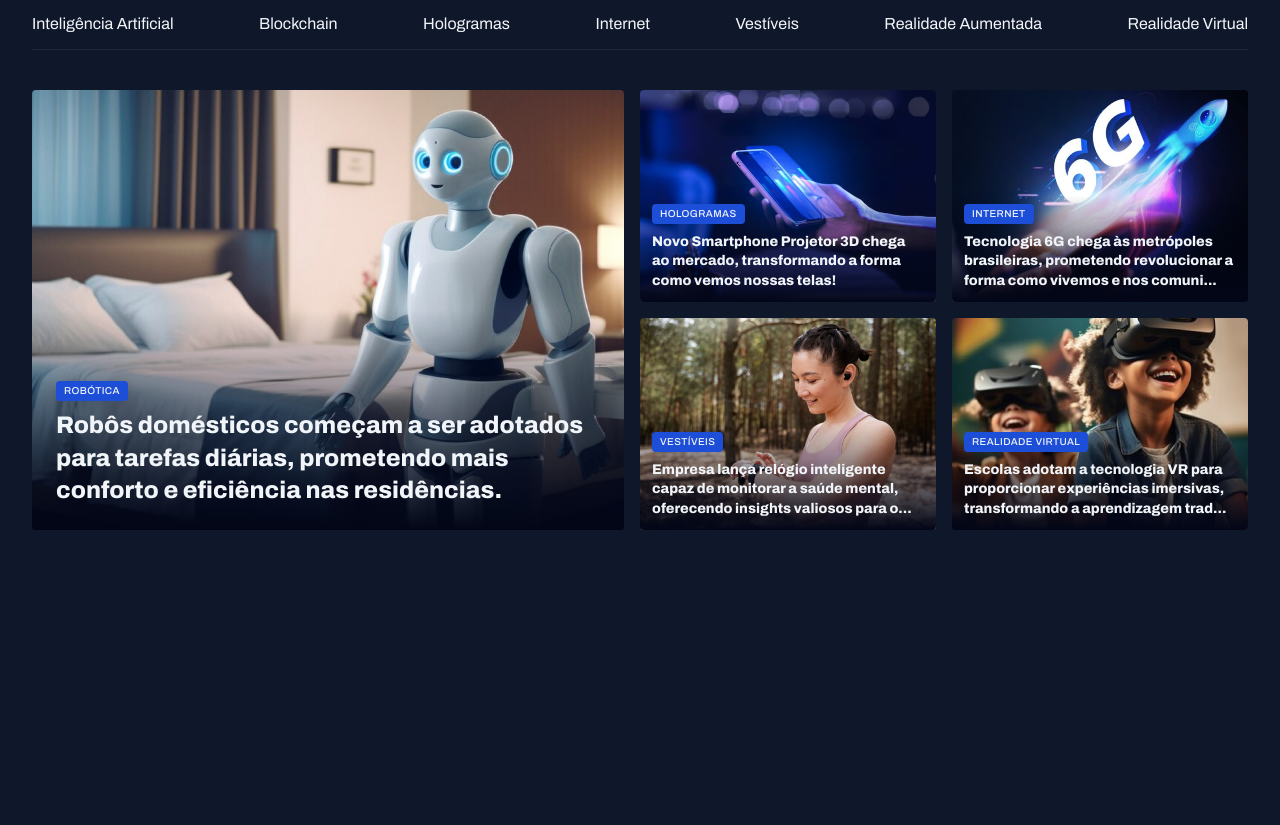
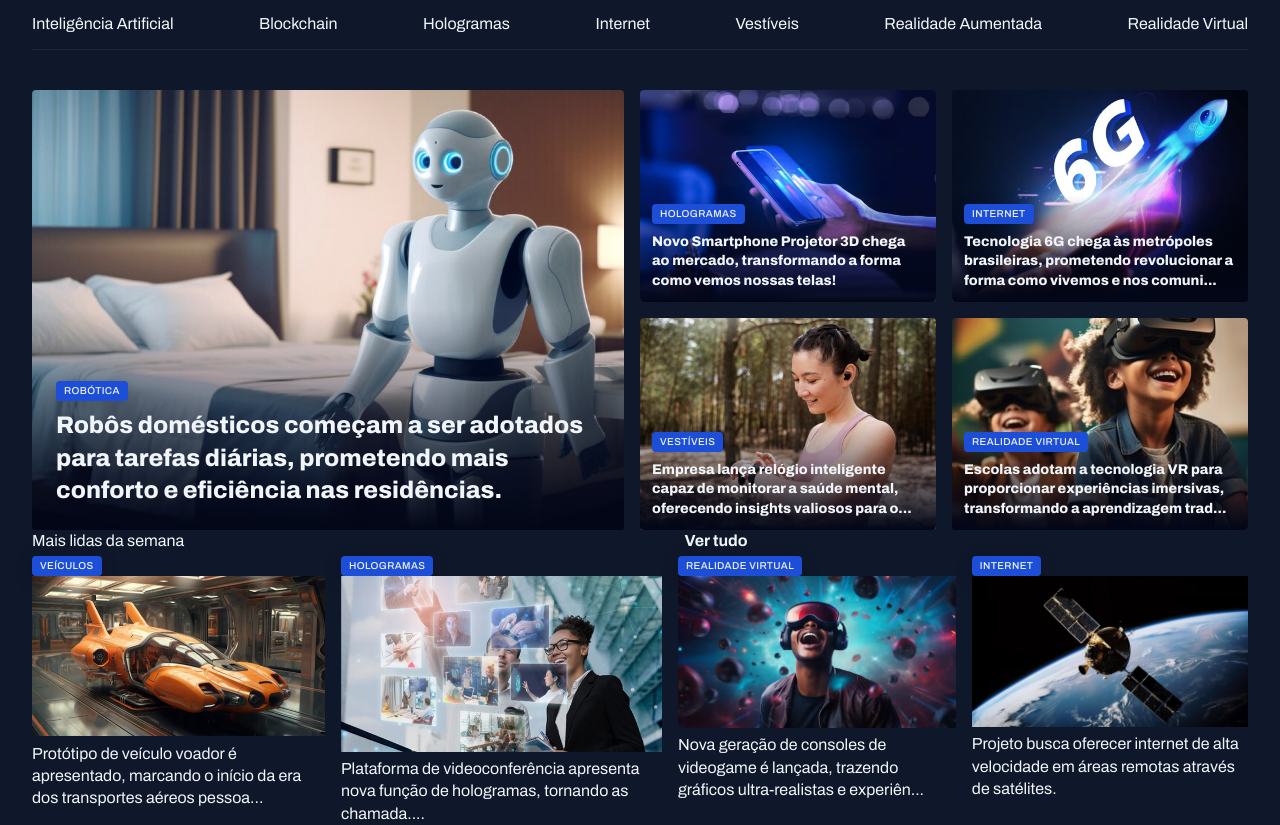
Before and after one commit to Czniartynsk/Portal-de-Noticias, a plain HTML site: page index.html in a window 1280 px wide. Shown: the part 74-899 px from the top of the page. Before the commit the page ends 800 px from the top, so only its background shows below. Drawn offline with Linux system fonts and the light colour scheme.

Commit message:
Estruturando a seção: Mais lidas da semana

```diff
--- a/index.html
+++ b/index.html
@@ -83,6 +83,41 @@
       </div>
     </section>
 
+    <section id="weekly">
+      <header class="grid grid-flow-column">
+        <h3>Mais lidas da semana</h3>
+        <a href="#">
+          <strong>Ver tudo</strong>
+          <span></span>
+        </a>
+      </header>
+
+      <div class="grid grid-flow-column gap-16">
+        <figure>
+          <span class="content-tag">Veículos</span>
+          <img src="./assets/images/Image 06.png" alt="Protótipo de veículo voador é apresentado, marcando o início da era dos transportes aéreos pessoais.">
+          <p>Protótipo de veículo voador é apresentado, marcando o início da era dos transportes aéreos pessoa...</p>
+        </figure>
+
+        <figure>
+          <span class="content-tag">Hologramas</span>
+          <img src="./assets/images/Image 07.png" alt="Plataforma de videoconferência apresenta nova função de hologramas, tornando as chamadas virtuais mais realistas e envolventes.">
+          <p>Plataforma de videoconferência apresenta nova função de hologramas, tornando as chamada....</p>
+        </figure>
+
+        <figure>
+          <span class="content-tag">Realidade virtual</span>
+          <img src="./assets/images/Image 08.png" alt="Nova geração de consoles de videogame é lançada, trazendo gráficos ultra-realistas e experiências de jogo totalmente envolventes.">
+          <p>Nova geração de consoles de videogame é lançada, trazendo gráficos ultra-realistas e experiên...</p>
+        </figure>
+
+        <figure>
+          <span class="content-tag">Internet</span>
+          <img src="./assets/images/Image 09.png" alt="Projeto busca oferecer internet de alta velocidade em áreas remotas através de satélites.">
+          <p>Projeto busca oferecer internet de alta velocidade em áreas remotas através de satélites.</p>
+        </figure>
+      </div>
+    </section>
   </main>
 </body>
 </html>
```
